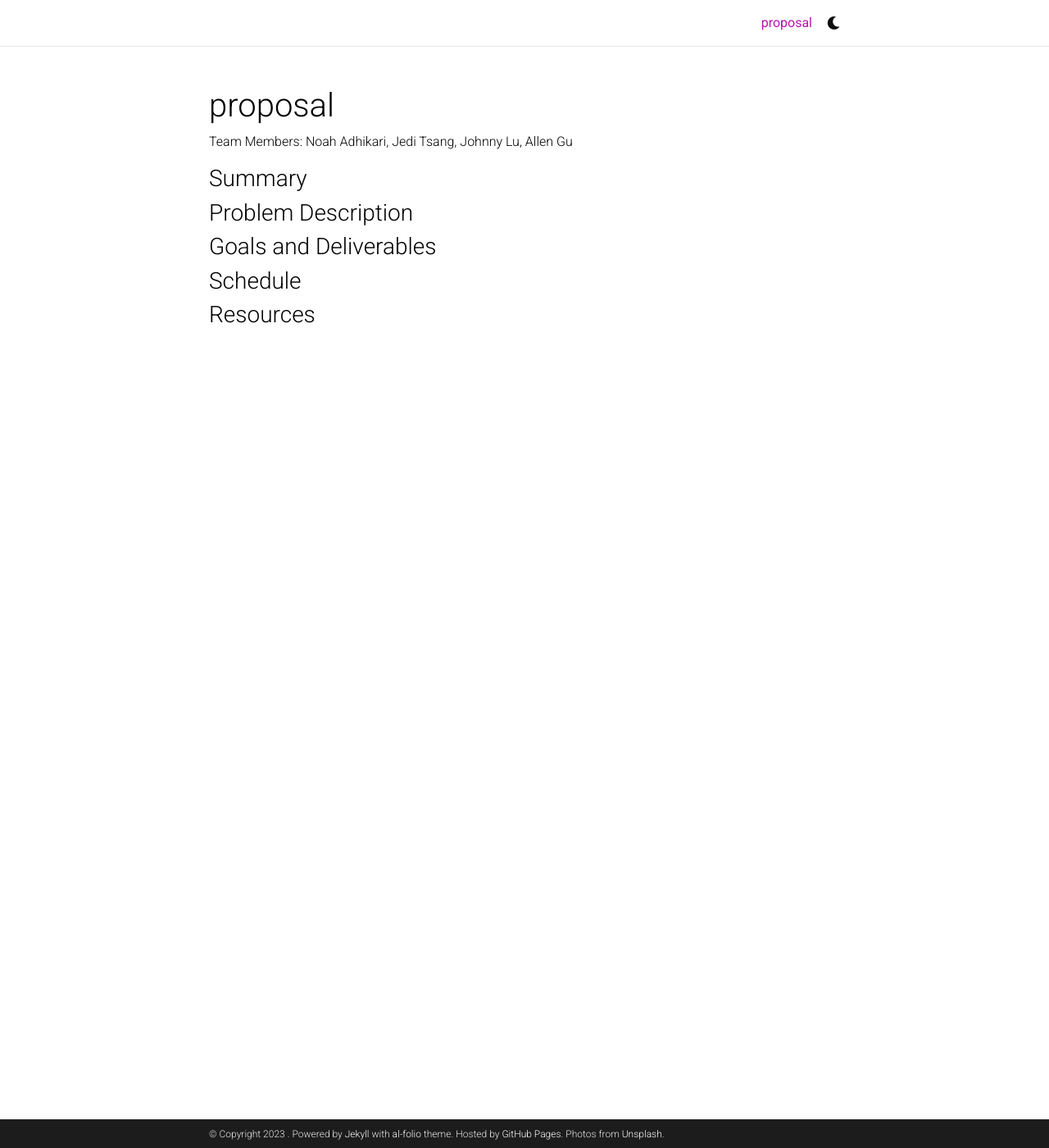
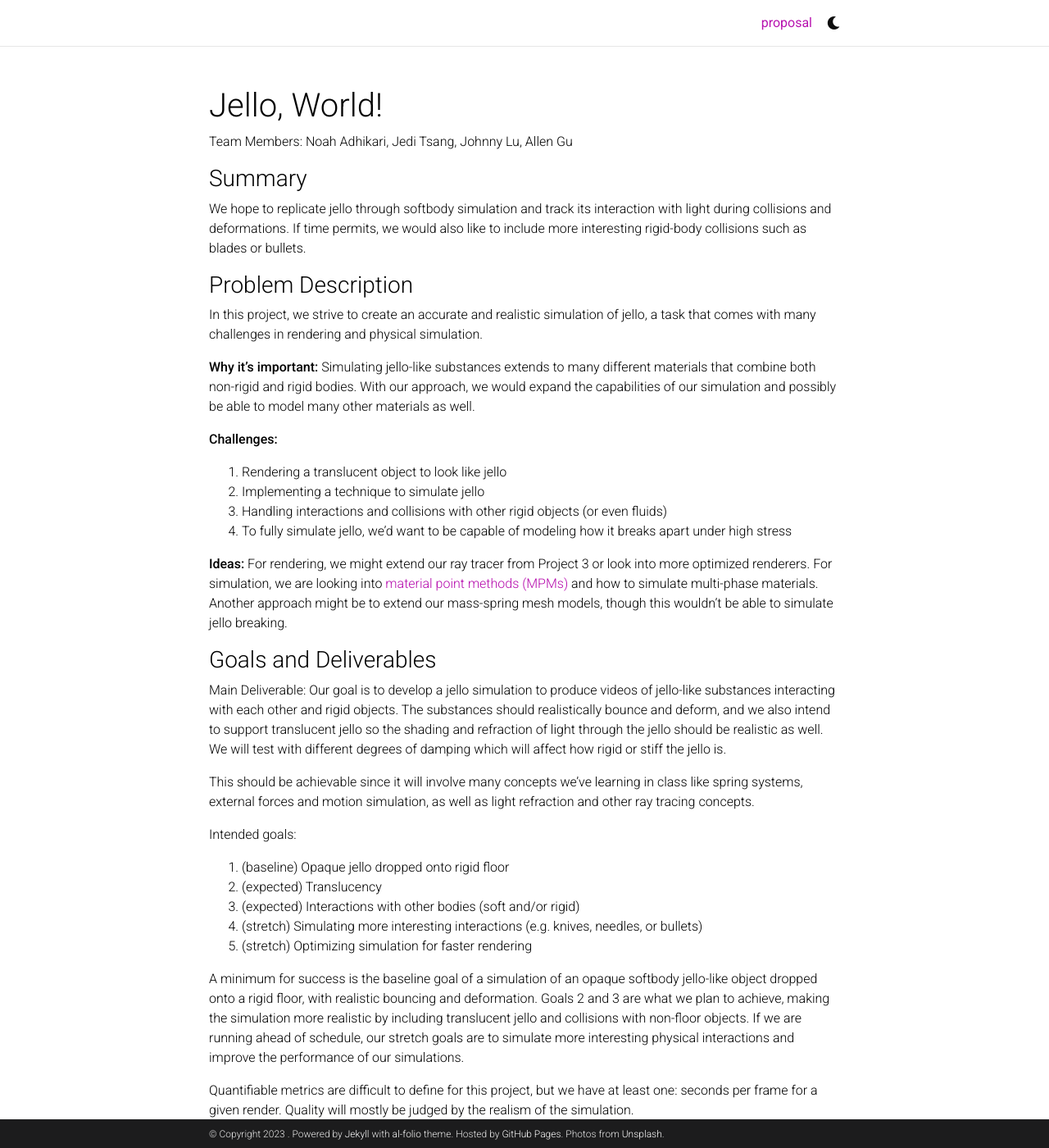
Before and after one commit to cs184-jello-world/project-proposal, a Jekyll site: the page built from _pages/proposal.md, in a window 1280 px wide and 1400 px high. Shown: the whole window at 82% size. Built offline with Jekyll 4.4.1, drawn with Linux system fonts in a browser that asks for light colours; comment, search, counter and statistics services are not loaded; a style sheet for code colours, icons or effects is not loaded; some of the changed text lies outside the part shown.

Commit message:
Proposal almost done

```diff
--- a/_layouts/page.html
+++ b/_layouts/page.html
@@ -3,6 +3,5 @@ layout: default
 ---
 
 <div class="page">
-  <h1 class="page-title">{{ page.title }}</h1>
   {{ content }}
 </div>
--- a/_pages/proposal.md
+++ b/_pages/proposal.md
@@ -4,14 +4,92 @@ title: proposal
 permalink: /
 ---
 
+# Jello, World!
+
 Team Members: Noah Adhikari, Jedi Tsang, Johnny Lu, Allen Gu
 
 ### Summary
 
+We hope to replicate jello through softbody simulation and track its interaction
+with light during collisions and deformations. If time permits, we would also
+like to include more interesting rigid-body collisions such as blades or
+bullets.
+
 ### Problem Description
+
+In this project, we strive to create an accurate and realistic simulation of
+jello, a task that comes with many challenges in rendering and physical
+simulation.
+
+**Why it's important:** Simulating jello-like substances extends to many
+different materials that combine both non-rigid and rigid bodies. With our
+approach, we would expand the capabilities of our simulation and possibly be
+able to model many other materials as well.
+
+**Challenges:**
+1. Rendering a translucent object to look like jello
+2. Implementing a technique to simulate jello
+3. Handling interactions and collisions with other rigid objects (or even
+   fluids)
+4. To fully simulate jello, we'd want to be capable of modeling how it breaks
+   apart under high stress
+
+**Ideas:** For rendering, we might extend our ray tracer from Project 3 or look into more optimized renderers. For simulation, we are looking into [material point methods (MPMs)](https://en.wikipedia.org/wiki/Material_point_method) and how to simulate multi-phase materials. Another approach might be to extend our mass-spring mesh models, though this wouldn't be able to simulate jello breaking.
+
 
 ### Goals and Deliverables
 
+Main Deliverable: Our goal is to develop a jello simulation to produce videos of
+jello-like substances interacting with each other and rigid objects. The
+substances should realistically bounce and deform, and we also intend to support
+translucent jello so the shading and refraction of light through the jello
+should be realistic as well. We will test with different degrees of damping
+which will affect how rigid or stiff the jello is.
+
+This should be achievable since it will involve many concepts we've learning in
+class like spring systems, external forces and motion simulation, as well as
+light refraction and other ray tracing concepts.
+
+Intended goals:
+1. (baseline) Opaque jello dropped onto rigid floor
+2. (expected) Translucency
+3. (expected) Interactions with other bodies (soft and/or rigid)
+4. (stretch) Simulating more interesting interactions (e.g. knives, needles, or
+   bullets)
+5. (stretch) Optimizing simulation for faster rendering
+
+A minimum for success is the baseline goal of a simulation of an opaque softbody
+jello-like object dropped onto a rigid floor, with realistic bouncing and
+deformation. Goals 2 and 3 are what we plan to achieve, making the simulation
+more realistic by including translucent jello and collisions with non-floor
+objects. If we are running ahead of schedule, our stretch goals are to simulate
+more interesting physical interactions and improve the performance of our
+simulations.
+
+Quantifiable metrics are difficult to define for this project, but we have at
+least one: seconds per frame for a given render. Quality will mostly be
+judged by the realism of the simulation.
+
 ### Schedule
 
+Week one:
+* Basic rendering code with no physics
+
+Week two:
+* Develop jello model
+* Add physics simulation i.e. gravity
+* Milestone deliverables
+
+Week three:
+* Deformations
+* Refraction
+
+Week four:
+* Stretch goals
+
 ### Resources
+
+- [Paper describing point mass spring system to represent jello structure](https://www.cs.rpi.edu/~cutler/classes/advancedgraphics/S10/final_projects/wellington_boeckel.pdf)
+- Material Point Methods
+    - [A Moving Least Squares Material Point Method with Displacement Discontinuity and Two-Way Rigid Body Coupling](https://yuanming.taichi.graphics/publication/2018-mlsmpm/mls-mpm-cpic.pdf) - ([video](https://www.youtube.com/watch?v=9M18rc9-VWU))
+    - [A Hybrid Material Point Method for Frictional Contact with Diverse Materials](https://www.math.ucla.edu/~jteran/papers/HGGWJT19.pdf) - ([video](https://www.youtube.com/watch?v=54YvCE8_7lM))
```
